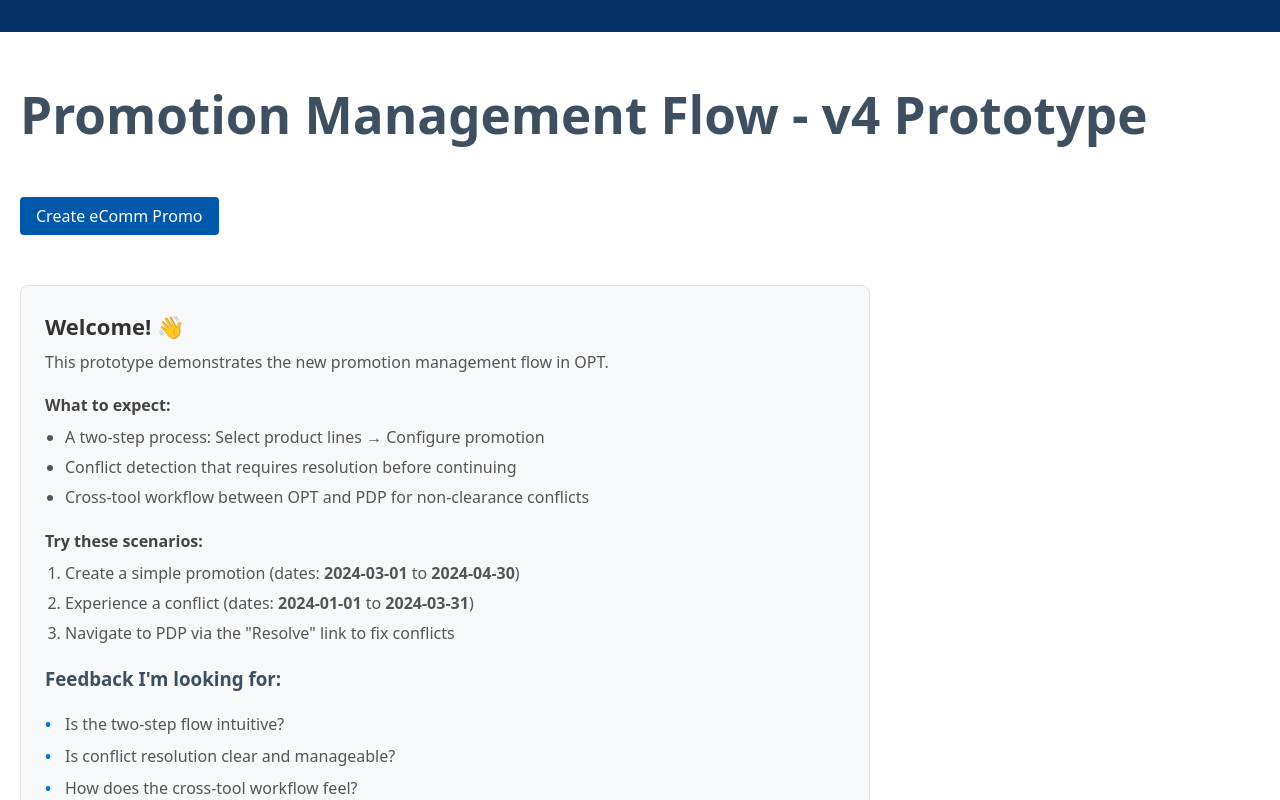
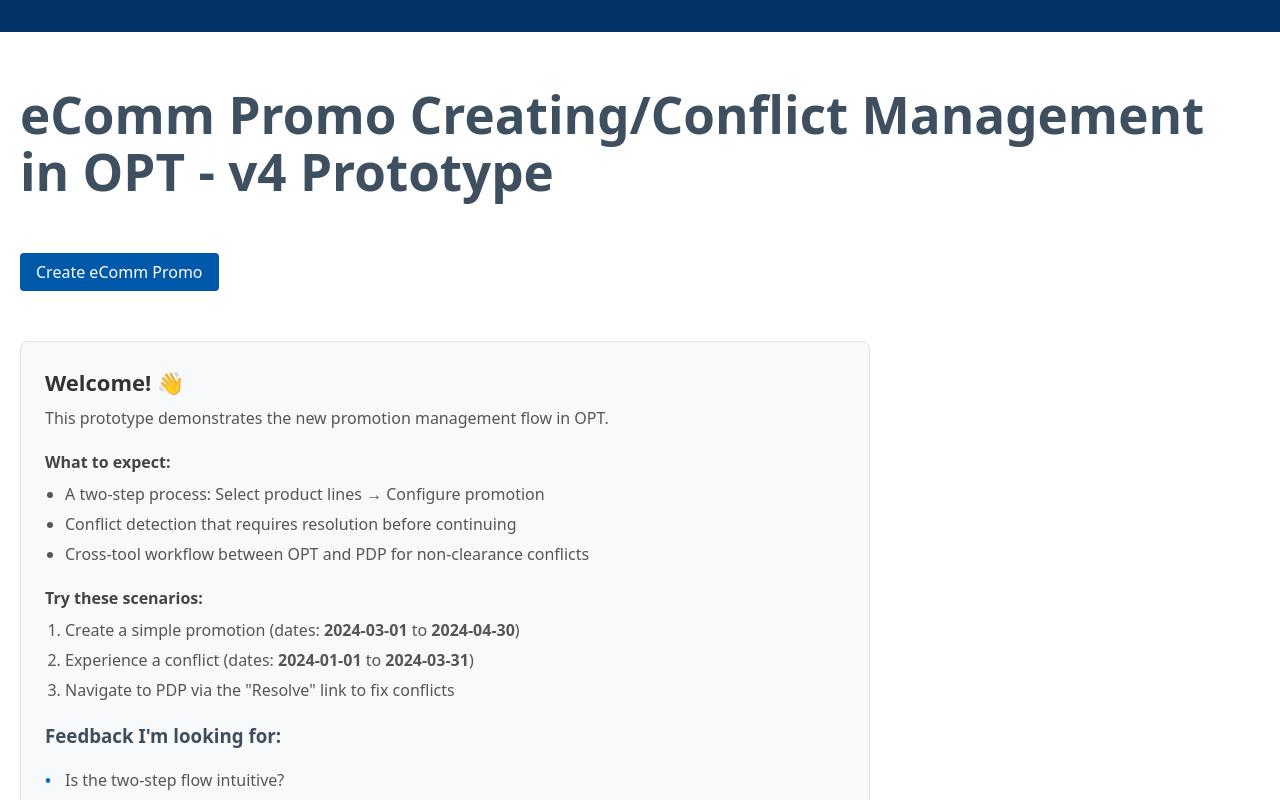
Before and after one commit to Brandi-Kinard/promo-proto, a React (Vite) app: page / in a window 1280 px wide. Built offline with nearby package versions, Linux system fonts and the light colour scheme.

Commit message:
refactor: Update header title to be more descriptive
- Change title to 'eComm Promo Creating/Conflict Management in OPT - v4 Prototype'
- Better reflects the specific functionality being tested
- Clarifies this is for OPT tool and focuses on eCommerce promotions

```diff
--- a/src/pages/Home.jsx
+++ b/src/pages/Home.jsx
@@ -246,7 +246,7 @@ const Home = () => {
   return (
     <Layout>
       <div style={{ flex: 1, padding: '20px', overflowY: 'auto' }}>
-        <h1>Promotion Management Flow - v4 Prototype</h1>
+        <h1>eComm Promo Creating/Conflict Management in OPT - v4 Prototype</h1>
 
         <button
           onClick={handleTriggerClick}
```
